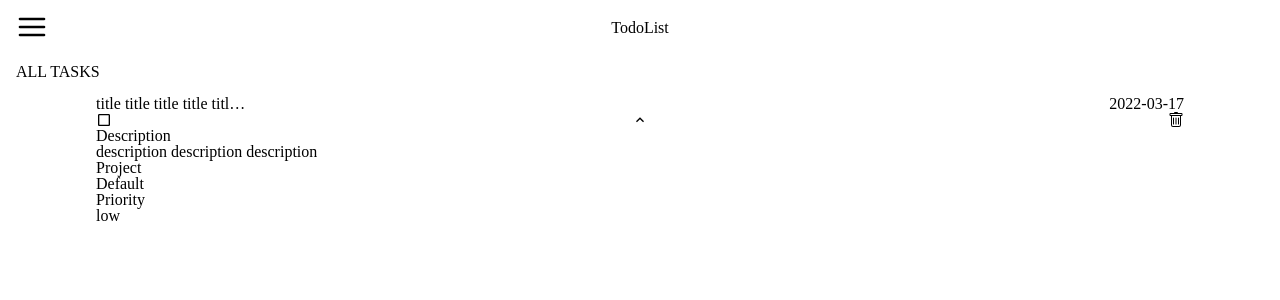
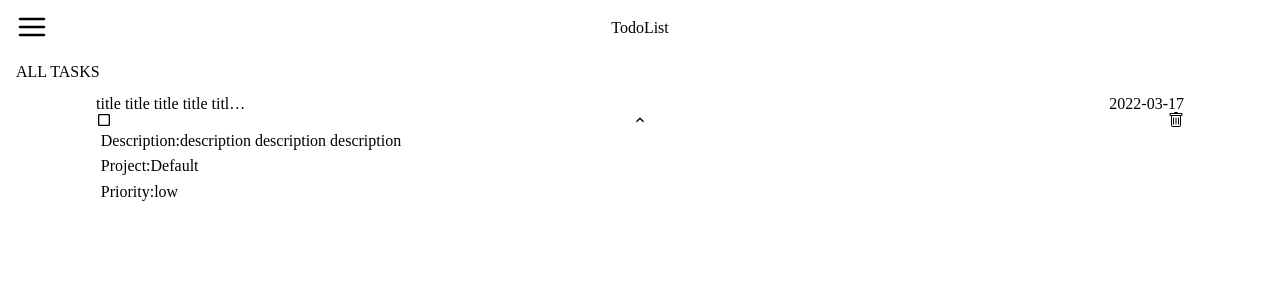
Before and after one commit to htder/todo_list, a React (Create React App) app: page / in a window 1280 px wide. Both pictures are taken after a click on the icon 640 px from the left and 120 px from the top of the page. Shown: the top 300 px of the page. Built offline with nearby package versions, Linux system fonts and the light colour scheme.

Commit message:
begging to format todo bottom row

```diff
--- a/src/components/Todo.jsx
+++ b/src/components/Todo.jsx
@@ -58,24 +58,20 @@ function Todo({
       </div>
       {showMore && (
         <div className="todo-bottom-row">
-          <div>
-            <p>Description</p>
+          <div className="todo-bottom-description">
+            <p>Description: </p>
             <p>{description}</p>
           </div>
-          <div>
-            <p>Project</p>
+          <div className="todo-bottom-project">
+            <p>Project:</p>
             <p>{project}</p>
           </div>
-          <div>
-            <p>Priority</p>
+          <div className="todo-bottom-priority">
+            <p>Priority:</p>
             <p>{priority}</p>
           </div>
         </div>
       )}
-      {/* <span className="todo-item todo-desc">{description}</span> */}
-      {/* <p>Completed: {completed}</p> */}
-      {/* <p>Priority: {priority}</p> */}
-      {/* <p>Project: {project}</p> */}
     </div>
   );
 }
--- a/src/styles/Todo.css
+++ b/src/styles/Todo.css
@@ -26,9 +26,16 @@
   width: 9.5rem;
   white-space: nowrap;
   text-overflow: ellipsis;
-  overflow: hidden
+  overflow: hidden;
 }
 
 .completed {
   text-decoration: line-through;
 }
+
+.todo-bottom-description,
+.todo-bottom-project,
+.todo-bottom-priority {
+  display: flex;
+  padding: 0.3rem;
+}
```
